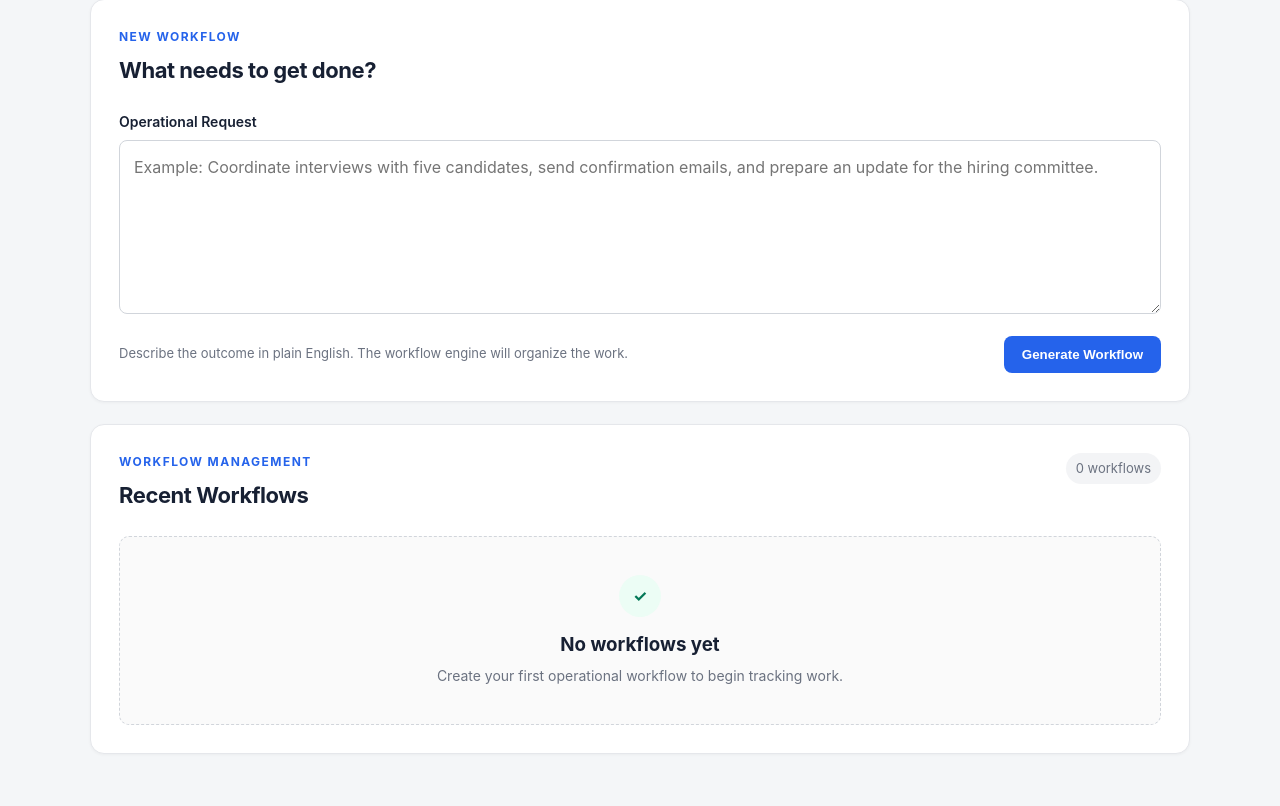
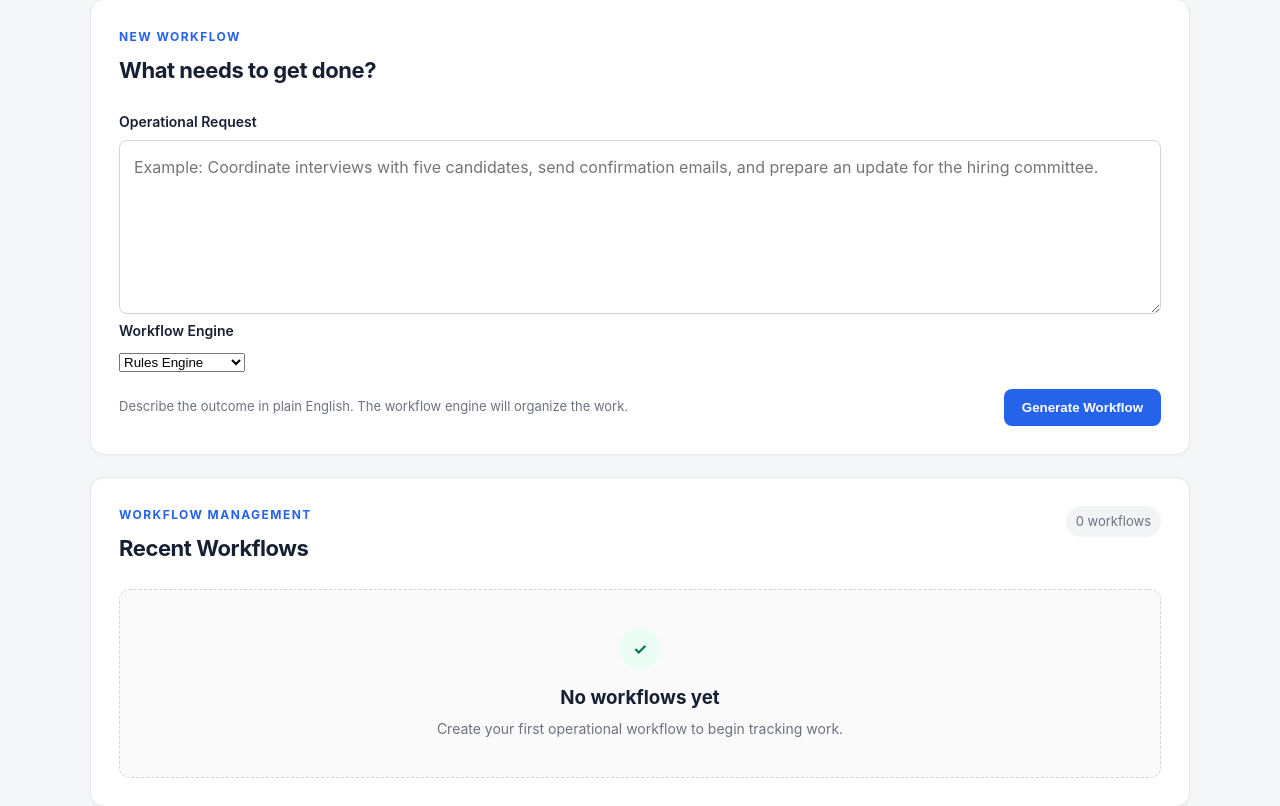
Before and after one commit to dbridgelall/ai-operations-assistant, a Flask app: page / in a window 1280 px wide. Shown: the part 376-1182 px from the top of the page. Run offline with Flask 3, Linux system fonts and the light colour scheme.

Commit message:
Add local AI workflow generation to web interface

```diff
--- a/static/style.css
+++ b/static/style.css
@@ -317,6 +317,12 @@ button {
 
 button:hover {
     background: #1d4ed8;
+}
+
+button:disabled {
+    background: #94a3b8;
+    cursor: not-allowed;
+    opacity: 0.8;
 }
 
 
--- a/templates/index.html
+++ b/templates/index.html
@@ -143,6 +143,7 @@
             -->
 
             <form
+            id="workflow-form"
             class="workflow-form"
             action="{{ url_for('create_workflow') }}"
             method="POST"
@@ -161,6 +162,23 @@
                     placeholder="Example: Coordinate interviews with five candidates, send confirmation emails, and prepare an update for the hiring committee."
                 ></textarea>
 
+                <div class="engine-selector">
+
+                    <label for="engine">
+                        Workflow Engine
+                    </label>
+
+                    <select id="engine" name="engine">
+                        <option value="rules">
+                            Rules Engine
+                        </option>
+
+                        <option value="ai">
+                            Local AI — Qwen
+                        </option>
+                    </select>
+
+                </div>
 
                 <div class="form-footer">
 
@@ -170,7 +188,10 @@
                     </p>
 
 
-                    <button type="submit">
+                    <button
+                    id="generate-button"
+                    type="submit"
+                    >
                         Generate Workflow
                     </button>
 
@@ -361,6 +382,21 @@
 
     </footer>
 
+<script>
+    const workflowForm = document.getElementById("workflow-form");
+    const generateButton = document.getElementById("generate-button");
+    const engineSelect = document.getElementById("engine");
+
+    workflowForm.addEventListener("submit", function () {
+        generateButton.disabled = true;
+
+        if (engineSelect.value === "ai") {
+            generateButton.textContent = "Generating with Local AI...";
+        } else {
+            generateButton.textContent = "Generating Workflow...";
+        }
+    });
+</script>
 
 </body>
 
--- a/web_app.py
+++ b/web_app.py
@@ -152,10 +152,14 @@ def create_workflow():
     This prevents a browser refresh from accidentally submitting the
     same workflow twice.
     """
-
     operational_request = request.form.get(
         "request",
         "",
+    ).strip()
+
+    engine = request.form.get(
+        "engine",
+        "rules",
     ).strip()
 
     # Empty submissions do not create workflows.
@@ -163,8 +167,10 @@ def create_workflow():
         return redirect(url_for("home"))
 
     # Reuse the workflow engine originally built for the CLI.
-    workflow = analyze_request(operational_request)
-
+    workflow = analyze_request(
+    operational_request,
+    engine=engine,
+)
     # Persist the generated workflow.
     save_workflow(workflow)
 
```
Also changed, not shown: app.py (+50 -33 lines), test_web_app.py (+36 -0 lines).
